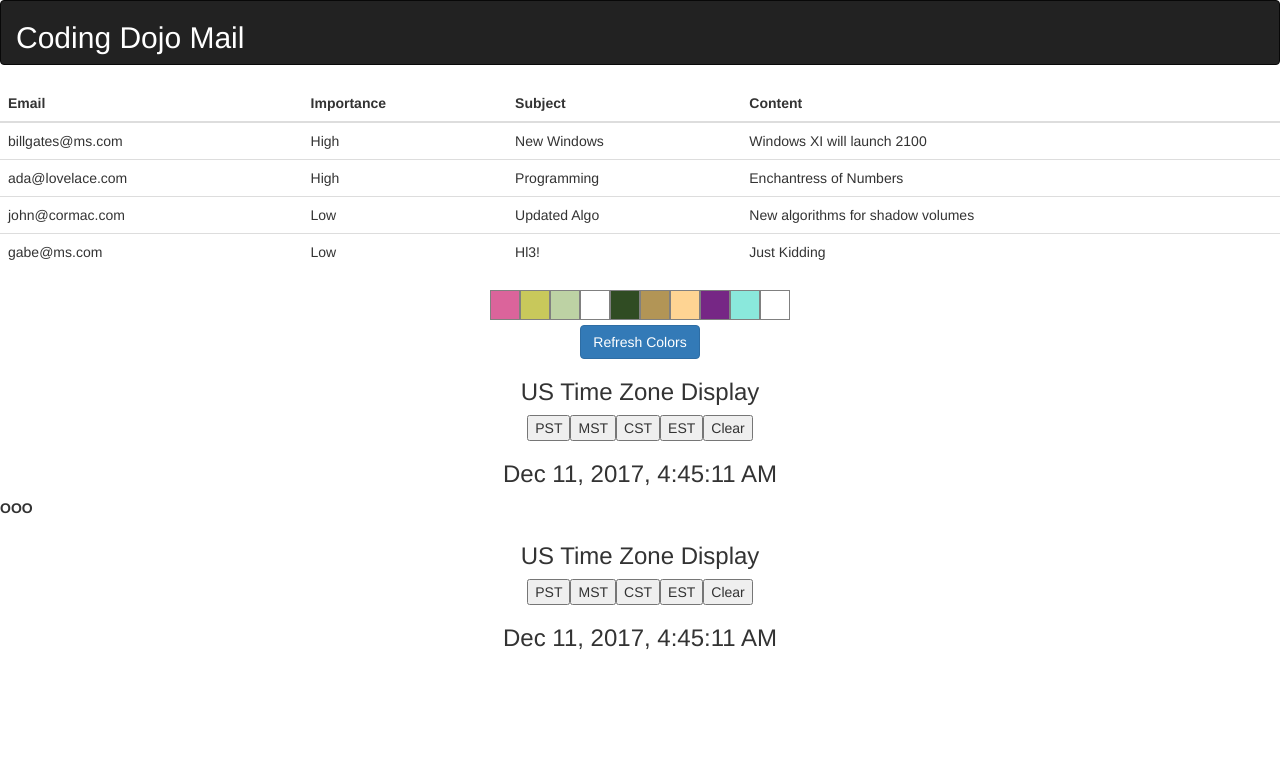
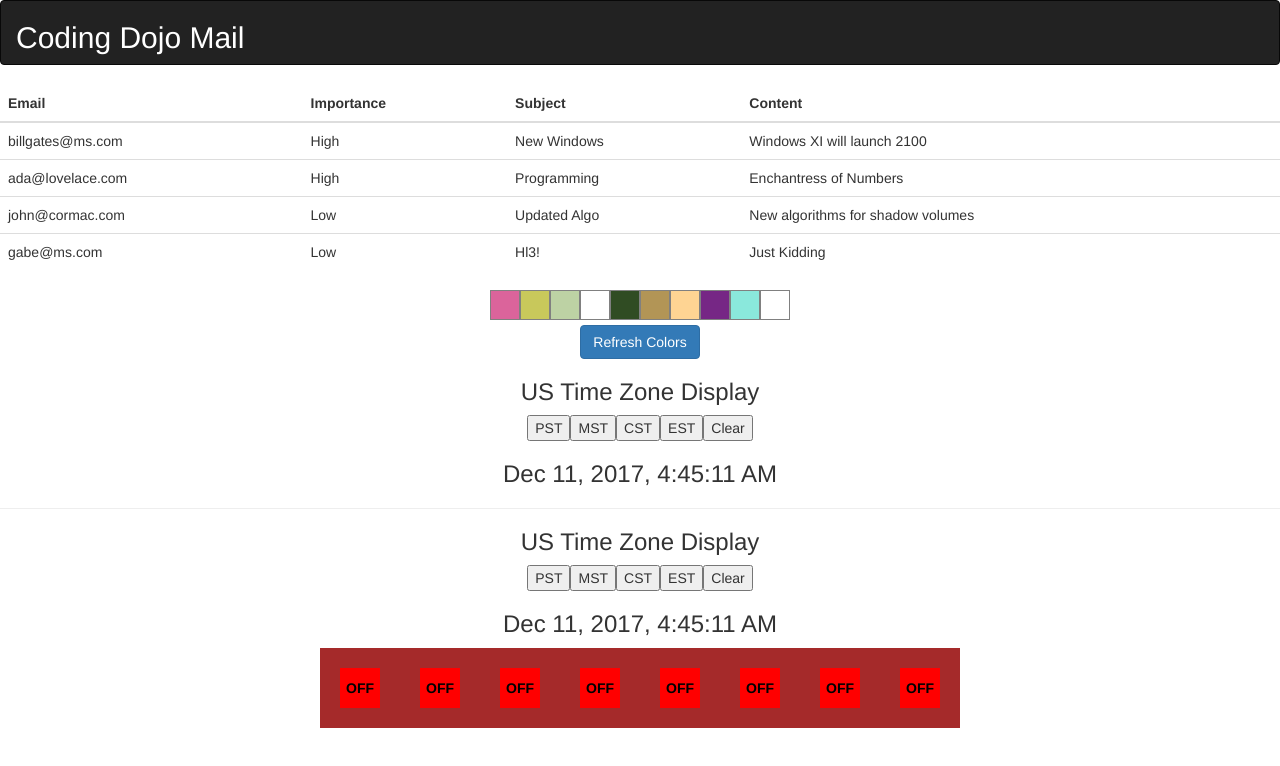
Before and after one commit to codingdojo-dkitzmiller/dojomail, an Angular app: page / in a window 1280 px wide. Shown: the top 766 px of the page. Built offline with nearby package versions, Linux system fonts and the light colour scheme.

Commit message:
switchboard

```diff
--- a/src/app/app.component.html
+++ b/src/app/app.component.html
@@ -3,5 +3,8 @@
 <app-retro-barcode-generator></app-retro-barcode-generator>
 
 <app-us-timezone-display></app-us-timezone-display>
-<label>OOO</label>
+<hr>
 <app-us-timezone-display></app-us-timezone-display>
+
+<app-switch-board>
+</app-switch-board>
--- a/src/app/app.module.ts
+++ b/src/app/app.module.ts
@@ -6,13 +6,17 @@ import { DojomailComponent } from './dojomail/dojomail.component';
 import { RetroBarcodeGeneratorComponent } from './retro-barcode-generator/retro-barcode-generator.component';
 import {RandomColorsService} from './service/random-colors.service';
 import { UsTimezoneDisplayComponent } from './us-timezone-display/us-timezone-display.component';
+import { OnoffSwitchComponent } from './onoff-switch/onoff-switch.component';
+import { SwitchBoardComponent } from './switch-board/switch-board.component';
 
 @NgModule({
   declarations: [
     AppComponent,
     DojomailComponent,
     RetroBarcodeGeneratorComponent,
-    UsTimezoneDisplayComponent
+    UsTimezoneDisplayComponent,
+    OnoffSwitchComponent,
+    SwitchBoardComponent
   ],
   imports: [
     BrowserModule
--- /dev/null
+++ b/src/app/onoff-switch/onoff-switch.component.css
@@ -0,0 +1,23 @@
+.switch {
+    width: 40px;
+    height: 40px;
+    background-color: white;
+    color: black;
+    display: block;
+    position: relative;
+    top: 20px;
+    left: 20px;
+    margin: 0px;
+    padding: 10px 4px;
+}
+
+.switchplate {
+    width: 80px;
+    height: 80px;
+    display: inline-block;
+    background-color: brown;
+    color: black;
+    margin: 0px;
+    padding: 0px;
+
+}
--- /dev/null
+++ b/src/app/onoff-switch/onoff-switch.component.html
@@ -0,0 +1,7 @@
+<div class='switchplate'>
+    <div class='switch' [style.background-color]='getBgColor()' (click)='toggleSwitch()'>
+
+        <label> {{getText()}} </label>
+    </div>
+
+</div>
--- /dev/null
+++ b/src/app/onoff-switch/onoff-switch.component.ts
@@ -0,0 +1,40 @@
+import {Component, OnInit} from '@angular/core';
+
+export enum EnumOnOff { Off = 0, On = 1 };
+
+@Component({
+    selector: 'app-onoff-switch',
+    templateUrl: './onoff-switch.component.html',
+    styleUrls: ['./onoff-switch.component.css']
+})
+export class OnoffSwitchComponent implements OnInit {
+
+    onoffValue = EnumOnOff.Off;
+
+    constructor() {
+    }
+
+    ngOnInit() {
+    }
+
+    toggleSwitch(): void {
+        this.onoffValue = this.onoffValue === EnumOnOff.Off ? EnumOnOff.On : EnumOnOff.Off;
+    }
+
+    getBgColor(): string {
+        if (this.onoffValue === EnumOnOff.Off) {
+            return 'red';
+        }
+        return 'green';
+    }
+
+    getText(): string {
+        if (this.onoffValue === EnumOnOff.Off) {
+            return 'OFF';
+        }
+        return 'ON';
+
+    }
+
+
+}
--- /dev/null
+++ b/src/app/switch-board/switch-board.component.html
@@ -0,0 +1,10 @@
+<div class='text-center'>
+<app-onoff-switch></app-onoff-switch>
+<app-onoff-switch></app-onoff-switch>
+<app-onoff-switch></app-onoff-switch>
+<app-onoff-switch></app-onoff-switch>
+<app-onoff-switch></app-onoff-switch>
+<app-onoff-switch></app-onoff-switch>
+<app-onoff-switch></app-onoff-switch>
+<app-onoff-switch></app-onoff-switch>
+</div>
--- /dev/null
+++ b/src/app/switch-board/switch-board.component.ts
@@ -0,0 +1,15 @@
+import { Component, OnInit } from '@angular/core';
+
+@Component({
+  selector: 'app-switch-board',
+  templateUrl: './switch-board.component.html',
+  styleUrls: ['./switch-board.component.css']
+})
+export class SwitchBoardComponent implements OnInit {
+
+  constructor() { }
+
+  ngOnInit() {
+  }
+
+}
```
Also changed, not shown: src/app/switch-board/switch-board.component.css (added), 2 other files (tests, documents, lock files or other folders).
